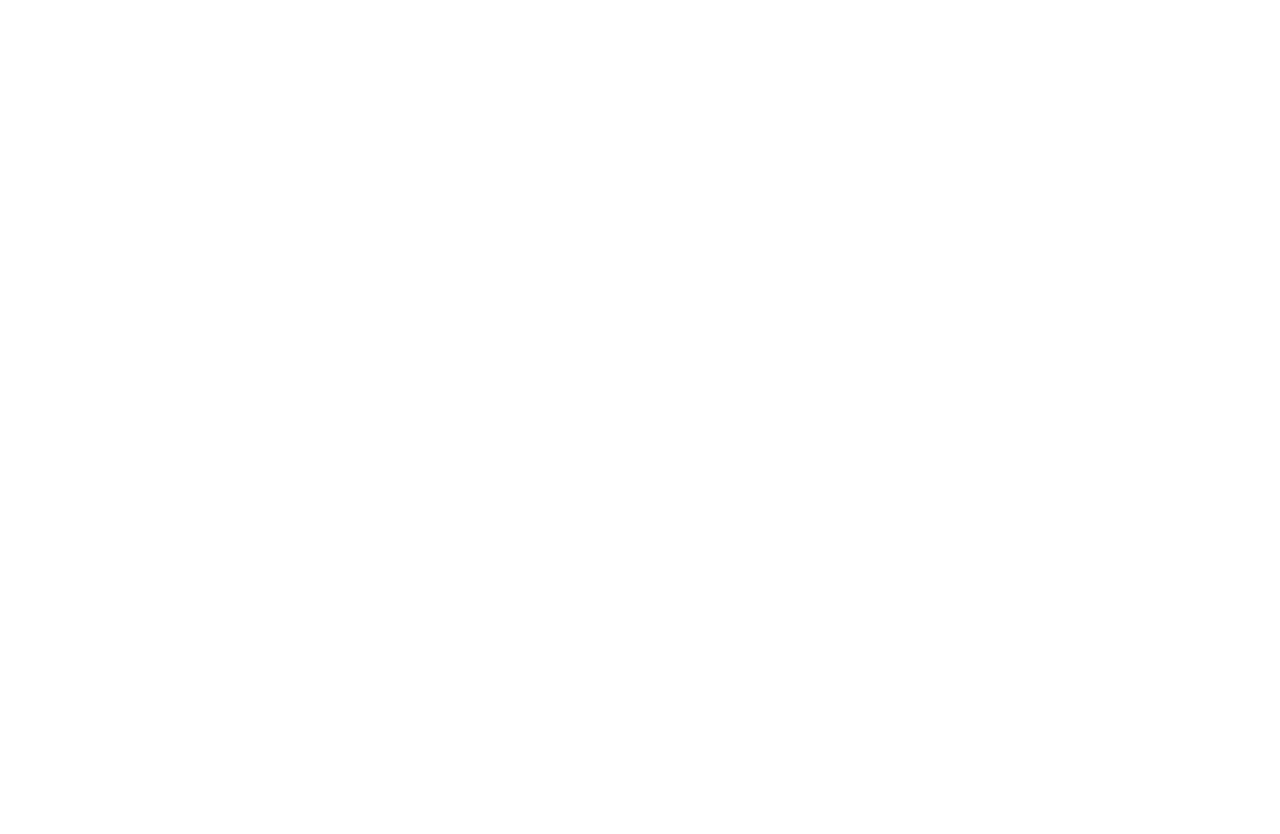
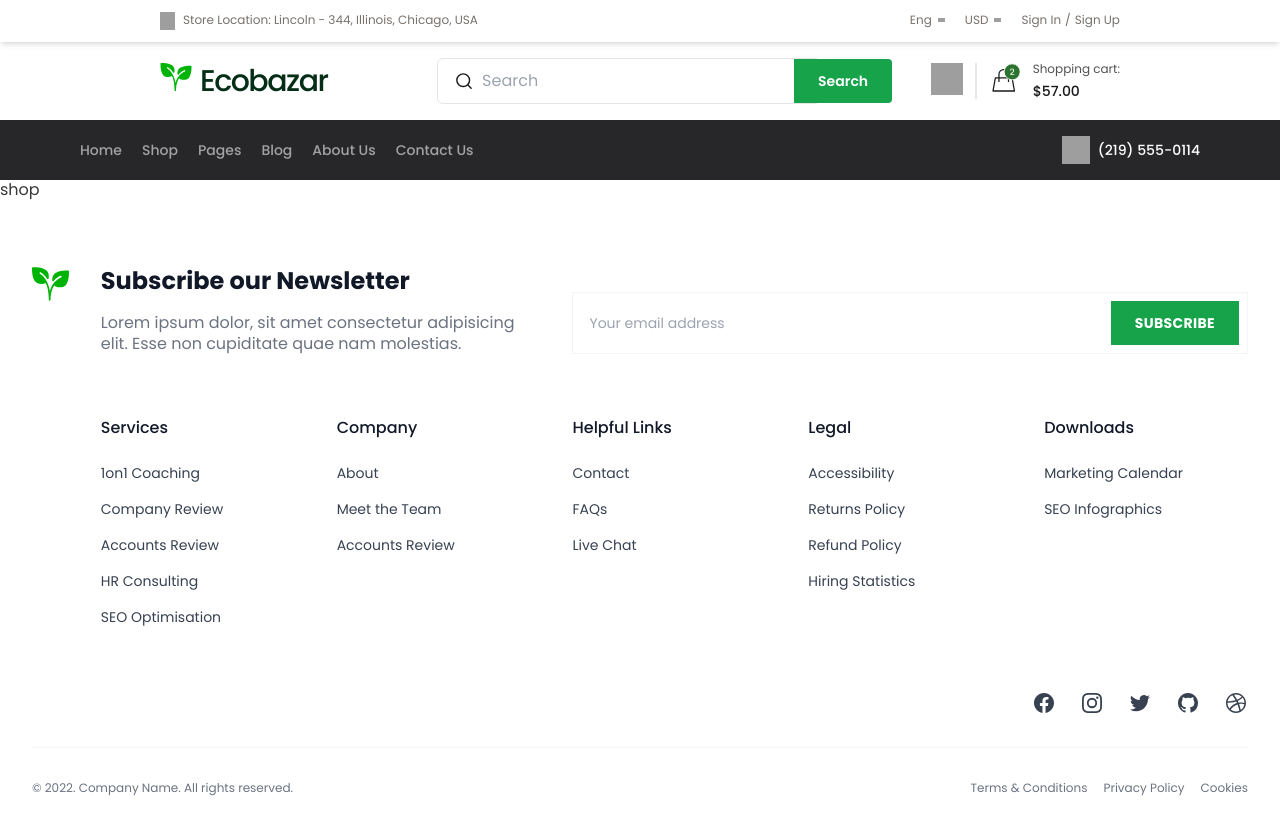
Before and after one commit to akshpnwr/organic-ecom, a React (Vite) app: page /shop in a window 1280 px wide. Before the commit this address had no page. Shown: the top 834 px of the page. Before the commit the page ends 800 px from the top, so only its background shows below. Built offline with nearby package versions, Linux system fonts and the light colour scheme; grey boxes are pictures that could not be loaded.

Commit message:
update navigation links

```diff
--- a/src/App.tsx
+++ b/src/App.tsx
@@ -3,6 +3,7 @@
 import Homepage from "./pages/Homepage";
 import ContactUs from "./pages/Contact-us";
 import AboutUs from "./pages/About-us";
+import Shop from "./pages/Shop";
 
 function App() {
   return (
@@ -12,6 +13,7 @@
         <Route path="/" element={<Homepage />} />
         <Route path="/contact-us" element={<ContactUs />} />
         <Route path="/about-us" element={<AboutUs />} />
+        <Route path="/shop" element={<Shop />} />
       </Route>
     </Routes>
   );
--- a/src/components/featured-products/featured-products.tsx
+++ b/src/components/featured-products/featured-products.tsx
@@ -1,4 +1,4 @@
-import ProductCard from "./product-card";
+import ProductCard from "../product-card";
 import appleImg from "../../assets/images/products/apple.png";
 import startYellowImg from "../../assets/images/star-yellow.svg";
 import banner from "../../assets/images/featured-products-banner.png";
@@ -69,7 +69,7 @@
 const FeaturedProducts: React.FC = () => {
   return (
     <div className="md:w-3/4 mt-12 md:mt-0 mx-auto">
-      <h1 className="font-bold text-center md:text-4xl text-zinc-900">
+      <h1 className="font-bold text-center text-2xl md:text-4xl text-zinc-900">
         Featured Products
       </h1>
       <img src={underline} className="m-auto" alt="" />
--- a/src/components/navigation/nav-links.tsx
+++ b/src/components/navigation/nav-links.tsx
@@ -1,5 +1,6 @@
 import React from "react";
 import cancelUrl from "../../assets/images/cancel.svg";
+import { Link } from "react-router-dom";
 
 interface NavLinksProps {
   isNavLinkVisible: boolean;
@@ -26,14 +27,26 @@
       )}
       <nav className="flex flex-col md:flex-row gap-5 md:justify-between w-full max-w-[1120px] max-md:flex-wrap max-md:max-w-full">
         <div className="flex flex-col md:flex-row gap-5 justify-between my-auto text-neutral-400 max-md:flex-wrap">
-          <div className="hover:text-white hover:cursor-pointer">Home</div>
-          <div className="hover:text-white hover:cursor-pointer">Shop</div>
+          <Link to="/" className="hover:text-white hover:cursor-pointer">
+            Home
+          </Link>
+          <Link to="/shop" className="hover:text-white hover:cursor-pointer">
+            Shop
+          </Link>
           <div className="hover:text-white hover:cursor-pointer">Pages</div>
           <div className="hover:text-white hover:cursor-pointer">Blog</div>
-          <div className="hover:text-white hover:cursor-pointer">About Us</div>
-          <div className="hover:text-white hover:cursor-pointer">
+          <Link
+            to="/about-us"
+            className="hover:text-white hover:cursor-pointer"
+          >
+            About Us
+          </Link>
+          <Link
+            to="/contact-us"
+            className="hover:text-white hover:cursor-pointer"
+          >
             Contact Us
-          </div>
+          </Link>
         </div>
         <div className="flex justify-center gap-2 text-white whitespace-nowrap">
           <img
--- a/src/components/featured-products/product-card.tsx
+++ b/src/components/product-card.tsx
@@ -1,8 +1,8 @@
 import React, { useState } from "react";
-import cartGray from "../../assets/images/add-to-cart.svg";
-import cartGreen from "../../assets/images/cart-green.svg";
+import cartGray from "../assets/images/add-to-cart.svg";
+import cartGreen from "../assets/images/cart-green.svg";
 
-import { Product } from "../../types";
+import { Product } from "../types";
 
 interface ProductCardProps {
   direction?: "horizontal" | "vertical";
--- a/src/components/testimonial.tsx
+++ b/src/components/testimonial.tsx
@@ -36,7 +36,7 @@
     <section className="bg-[#EDF2EE] overflow-hidden">
       <div className="mx-auto max-w-[1340px] px-4 py-12 sm:px-6">
         <div className="max-w-7xl items-end justify-between sm:flex sm:pe-6 lg:pe-8">
-          <h2 className="max-w-xl text-center text-4xl font-bold tracking-tight text-gray-900 sm:text-4xl">
+          <h2 className="max-w-xl text-center text-3xl md:text-4xl font-bold tracking-tight text-gray-900 sm:text-4xl">
             Client Testimonials
           </h2>
 
--- a/src/pages/Contact-us.tsx
+++ b/src/pages/Contact-us.tsx
@@ -200,7 +200,7 @@
         <iframe
           src="https://www.google.com/maps/embed?pb=!1m18!1m12!1m3!1d11672.945750644447!2d-122.42107853750231!3d37.7730507907087!2m3!1f0!2f0!3f0!3m2!1i1024!2i768!4f13.1!3m3!1m2!1s0x80858070cc2fbd55%3A0xa71491d736f62d5c!2sGolden%20Gate%20Bridge!5e0!3m2!1sen!2sus!4v1619524992238!5m2!1sen!2sus"
           width="100%"
-          height="480"
+          height="100%"
           style={{ border: 0 }}
           allowFullScreen={false}
           loading="lazy"
--- /dev/null
+++ b/src/pages/Shop.tsx
@@ -0,0 +1,7 @@
+import ProductCard from "../components/product-card";
+
+const Shop: React.FC = () => {
+  return <div>shop</div>;
+};
+
+export default Shop;
```
Also changed, not shown: src/data/products.json (added, +37 -0 lines).
